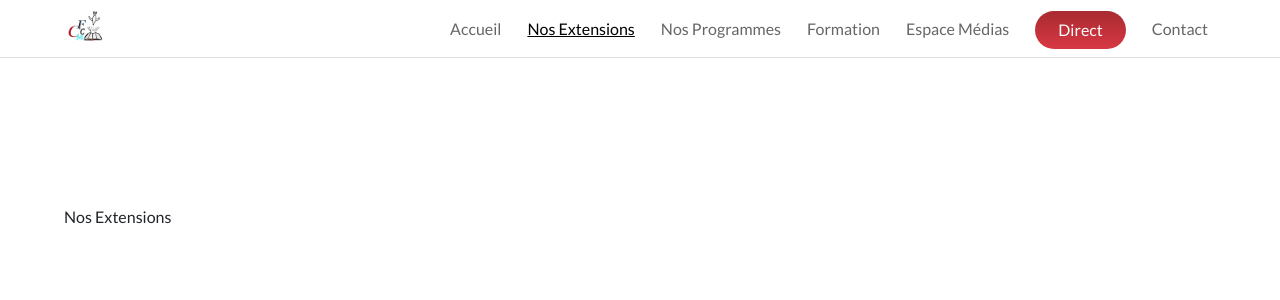
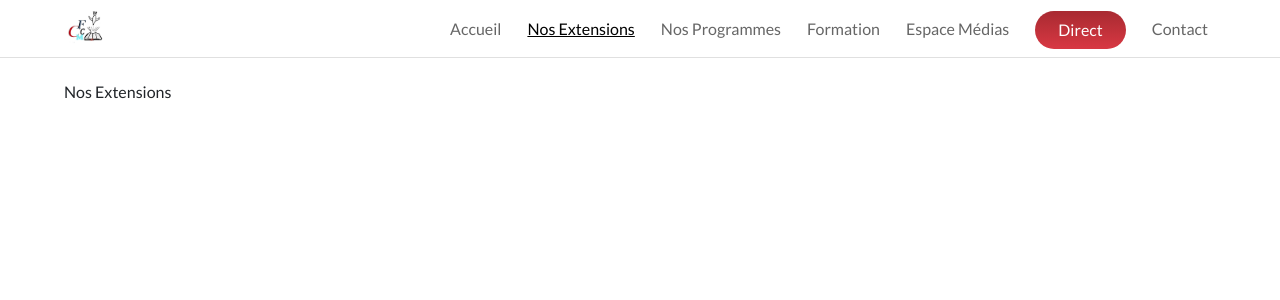
Before and after one commit to Olivier-Kango/cfcm, a React (Create React App) app: page /nos-extensions in a window 1280 px wide. Shown: the top 300 px of the page. Built offline with nearby package versions, Linux system fonts and the light colour scheme; a web font is replaced by a local one.

Commit message:
Add padding 5rem in Extension.js

```diff
--- a/src/styling/Extensions.scss
+++ b/src/styling/Extensions.scss
@@ -1,3 +1,3 @@
 .extensions {
-  padding: 16% 5%;
+  padding: 5rem 5%;
 }
```
